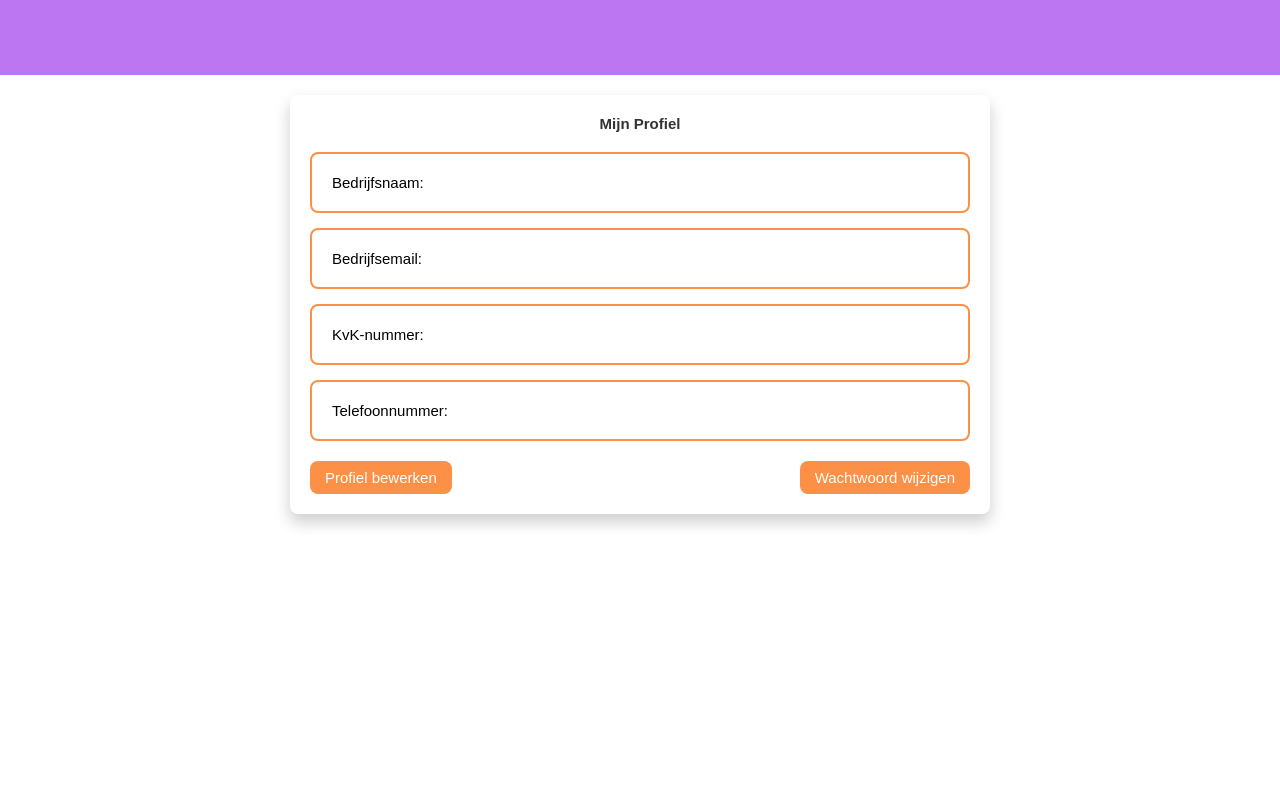
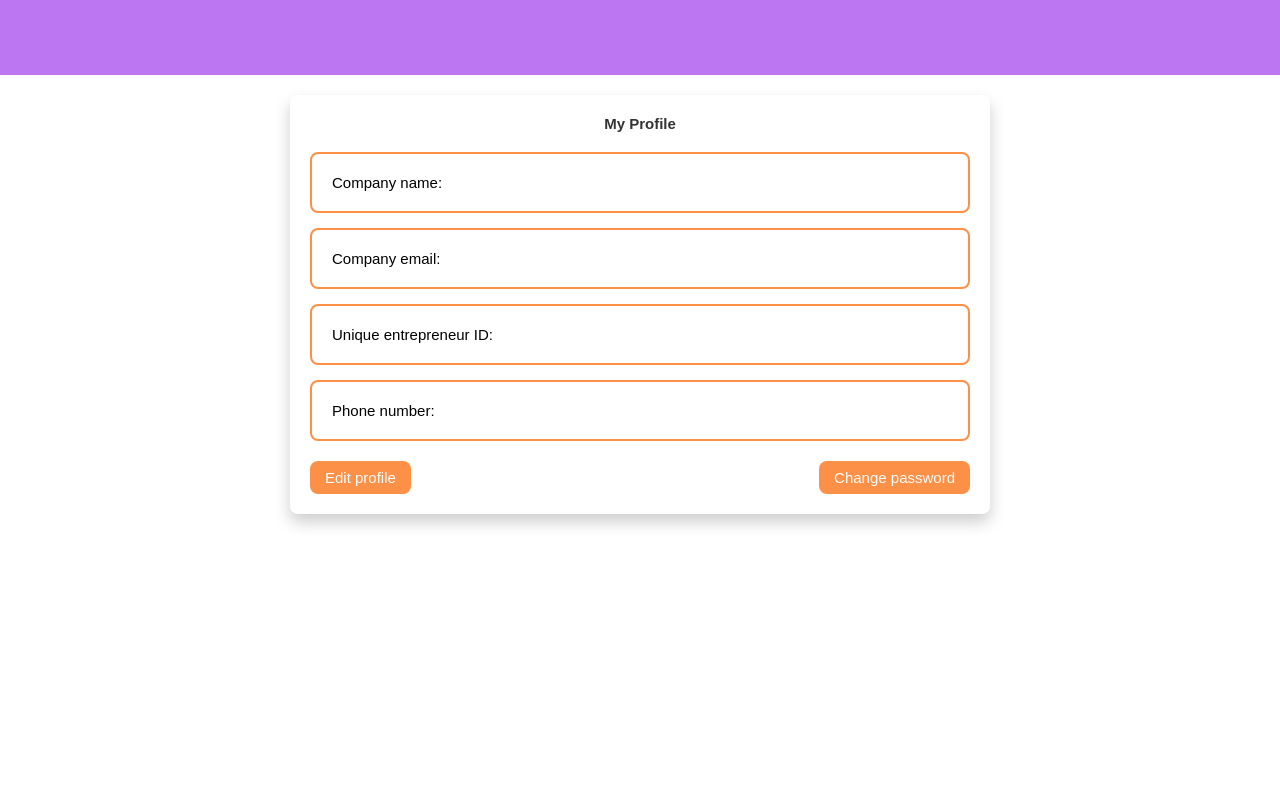
Before and after one commit to DDammers-MA/Business-portal, a Next.js app: page /profile in a window 1280 px wide. Shown: the top 800 px of the page. Built offline with nearby package versions, Linux system fonts and the light colour scheme; no server answers.

Commit message:
Engels translated profil pagina

```diff
--- a/src/app/profile/page.tsx
+++ b/src/app/profile/page.tsx
@@ -85,10 +85,10 @@ const ProfilePage = () => {
 
 			setIsEditing(false);
 			console.log('Profiel succesvol bijgewerkt/aangemaakt.');
-			alert('Profiel succesvol bijgewerkt!');
+			alert('Profile updated successfully!');
 		} catch (err) {
 			console.error('Fout bij bijwerken/aanmaken profiel:', err);
-			setError('Fout bij bijwerken profiel: ' + err);
+			setError('Error updating profile: ' + err);
 		}
 	};
 
@@ -96,18 +96,18 @@ const ProfilePage = () => {
 		e.preventDefault();
 
 		if (newPassword !== confirmPassword) {
-			setError('De nieuwe wachtwoorden komen niet overeen.');
+			setError('The new passwords do not match.');
 			return;
 		}
 
 		if (newPassword.length < 6) {
-			setError('Het wachtwoord moet minimaal 6 tekens lang zijn.');
+			setError('The password must be at least 6 characters long.');
 			return;
 		}
 
 		try {
 			if (!user) {
-				setError('Er is geen gebruiker ingelogd.');
+				setError('There is no user logged in.');
 				return;
 			}
 
@@ -120,27 +120,27 @@ const ProfilePage = () => {
 
 			// If reauthentication is successful, update password
 			await updatePassword(auth.currentUser!, newPassword);
-			console.log('Wachtwoord succesvol gewijzigd.');
+			console.log('Password changed successfully.');
 			setError(null);
 			setCurrentPassword('');
 			setNewPassword('');
 			setConfirmPassword('');
 
-			alert('Wachtwoord successvol gewijzigd.');
+			alert('Password changed successfully.');
 		} catch (err) {
-			setError('Fout bij het wijzigen van wachtwoord: ' + err);
+			setError('Error changing password: ' + err);
 		}
 	};
 
 	return (
 		<div className={styles.profileContainer}>
-			<h1 className={styles.title}>Mijn Profiel</h1>
+			<h1 className={styles.title}>My Profile</h1>
 
 			{error && <p className={styles.error}>{error}</p>}
 
 			<div className={styles.profileInfo}>
 				<div className={styles.infoItem}>
-					<strong>Bedrijfsnaam:</strong>
+					<strong>Company name:</strong>
 					{isEditing ? (
 						<input
 							name="companyName"
@@ -152,7 +152,7 @@ const ProfilePage = () => {
 					)}
 				</div>
 				<div className={styles.infoItem}>
-					<strong>Bedrijfsemail:</strong>
+					<strong>Company email:</strong>
 					{isEditing ? (
 						<input
 							name="companyEmail"
@@ -164,7 +164,7 @@ const ProfilePage = () => {
 					)}
 				</div>
 				<div className={styles.infoItem}>
-					<strong>KvK-nummer:</strong>
+					<strong>Unique entrepreneur ID:</strong>
 					{isEditing ? (
 						<input
 							name="kvkNumber"
@@ -176,7 +176,7 @@ const ProfilePage = () => {
 					)}
 				</div>
 				<div className={styles.infoItem}>
-					<strong>Telefoonnummer:</strong>
+					<strong>Phone number:</strong>
 					{isEditing ? (
 						<input
 							name="phoneNumber"
@@ -194,13 +194,13 @@ const ProfilePage = () => {
 					{isEditing ? (
 						<>
 							<button className={styles.saveButton} onClick={handleSaveChanges}>
-								Opslaan
+								Save
 							</button>
 							<button
 								className={styles.cancelButton}
 								onClick={() => setIsEditing(false)}
 							>
-								Annuleren
+								Cancel
 							</button>
 						</>
 					) : (
@@ -208,7 +208,7 @@ const ProfilePage = () => {
 							className={styles.toggleButton}
 							onClick={() => setIsEditing(true)}
 						>
-							Profiel bewerken
+							Edit profile
 						</button>
 					)}
 				</div>
@@ -218,17 +218,17 @@ const ProfilePage = () => {
 						className={styles.toggleButton}
 						onClick={() => setShowPasswordForm(!showPasswordForm)}
 					>
-						{showPasswordForm ? 'Annuleren' : 'Wachtwoord wijzigen'}
+						{showPasswordForm ? 'Cancel' : 'Change password'}
 					</button>
 				</div>
 			</div>
 
 			{showPasswordForm && (
 				<div className={styles.passwordSection}>
-					<h2 className={styles.subtitle}>Wachtwoord wijzigen</h2>
+					<h2 className={styles.subtitle}>Change password</h2>
 					<form className={styles.passwordForm} onSubmit={handlePasswordChange}>
 						<div className={styles.formGroup}>
-							<label htmlFor="currentPassword">Huidig wachtwoord</label>
+							<label htmlFor="currentPassword">Current password</label>
 							<div className={styles.passwordInput}>
 								<input
 									type={showCurrentPassword ? 'text' : 'password'}
@@ -247,7 +247,7 @@ const ProfilePage = () => {
 						</div>
 
 						<div className={styles.formGroup}>
-							<label htmlFor="newPassword">Nieuw wachtwoord</label>
+							<label htmlFor="newPassword">New password</label>
 							<div className={styles.passwordInput}>
 								<input
 									type={showNewPassword ? 'text' : 'password'}
@@ -266,7 +266,7 @@ const ProfilePage = () => {
 						</div>
 
 						<div className={styles.formGroup}>
-							<label htmlFor="confirmPassword">Bevestig nieuw wachtwoord</label>
+							<label htmlFor="confirmPassword">Confirm new password</label>
 							<div className={styles.passwordInput}>
 								<input
 									type={showConfirmPassword ? 'text' : 'password'}
@@ -285,7 +285,7 @@ const ProfilePage = () => {
 						</div>
 
 						<button type="submit" className={styles.submitButton}>
-							Wachtwoord wijzigen
+							Change password
 						</button>
 					</form>
 				</div>
```
